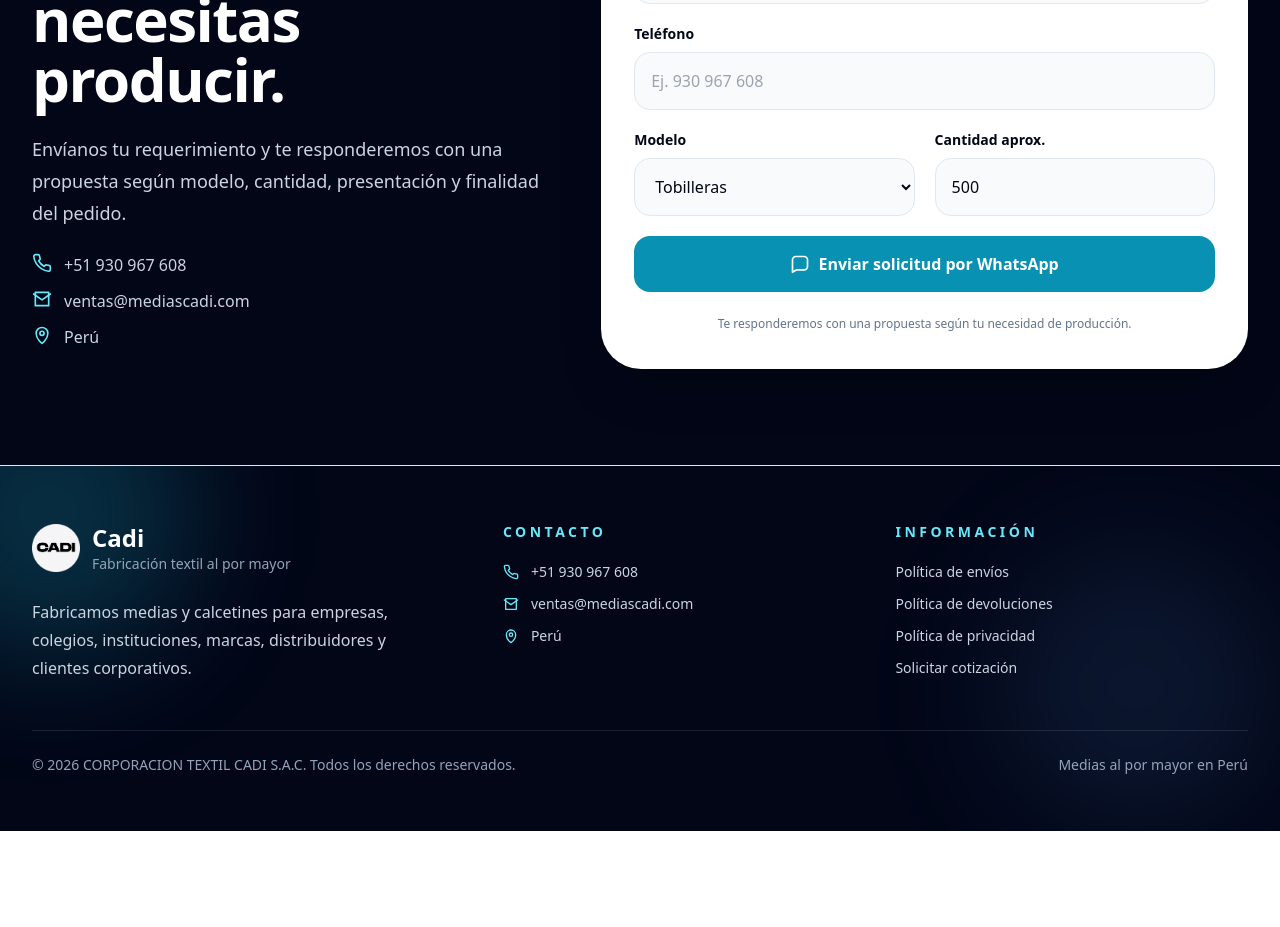
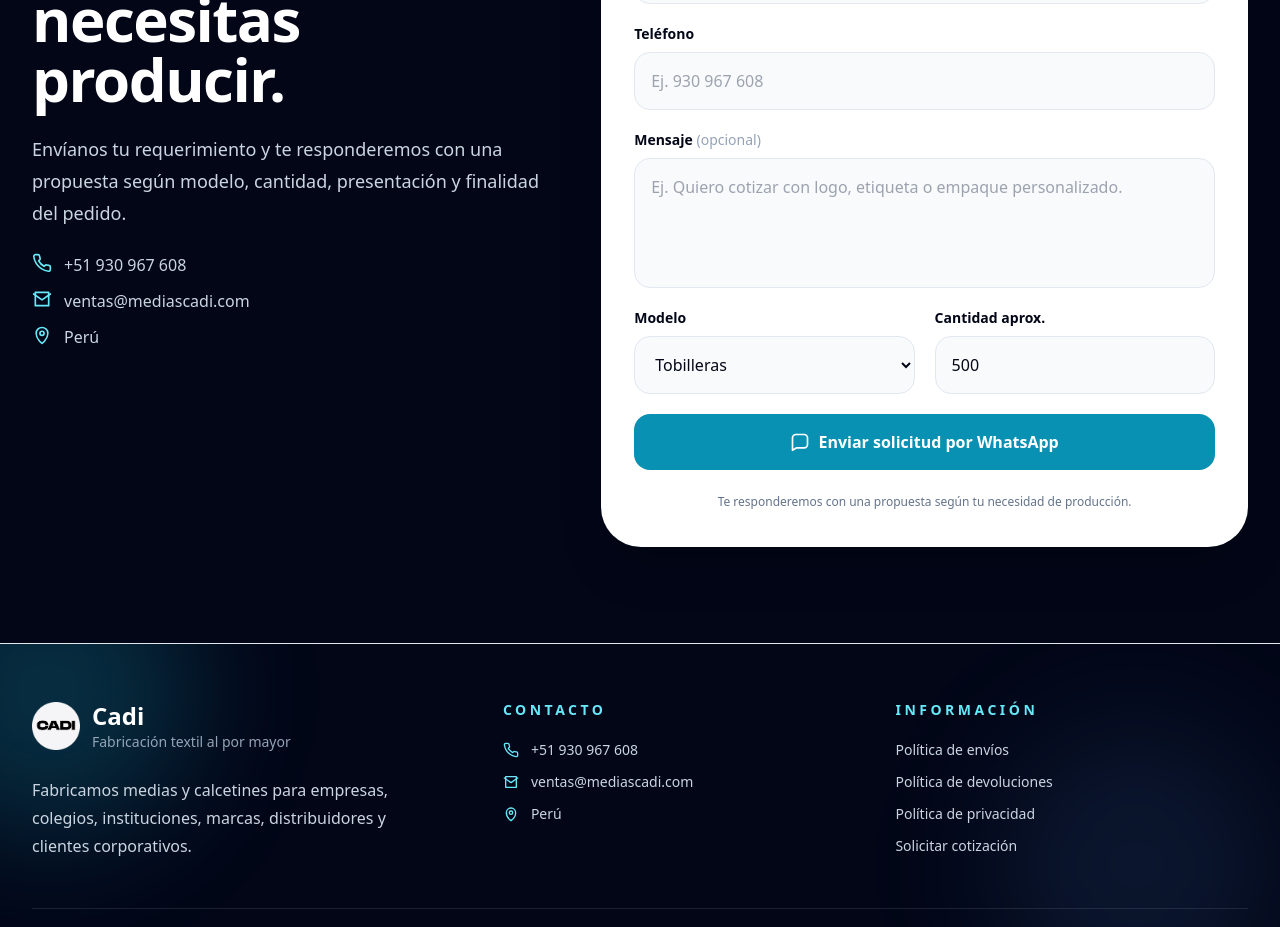
Before and after one commit to CADIshop/medias-cadi, a React (Vite) app: page / in a window 1280 px wide. Shown: the part 5900-6827 px from the top of the page. Before the commit the page ends 6731 px from the top, so only its background shows below. Built offline with nearby package versions, Linux system fonts and the light colour scheme.

Commit message:
Update App.jsx

```diff
--- a/src/App.jsx
+++ b/src/App.jsx
@@ -754,6 +754,19 @@ Mensaje adicional: ${mensaje || "Sin mensaje adicional"}`
                   />
                 </label>
 
+<label className="grid gap-2">
+  <span className="text-sm font-black">
+    Mensaje <span className="font-medium text-slate-400">(opcional)</span>
+  </span>
+  <textarea
+    value={mensaje}
+    onChange={(e) => setMensaje(e.target.value)}
+    placeholder="Ej. Quiero cotizar con logo, etiqueta o empaque personalizado."
+    rows="4"
+    className="resize-none rounded-2xl border border-slate-200 bg-slate-50 px-4 py-4 outline-none transition focus:border-cyan-500"
+  />
+</label>
+
                 <div className="grid gap-5 md:grid-cols-2">
                   <label className="grid gap-2">
                     <span className="text-sm font-black">Modelo</span>
```
